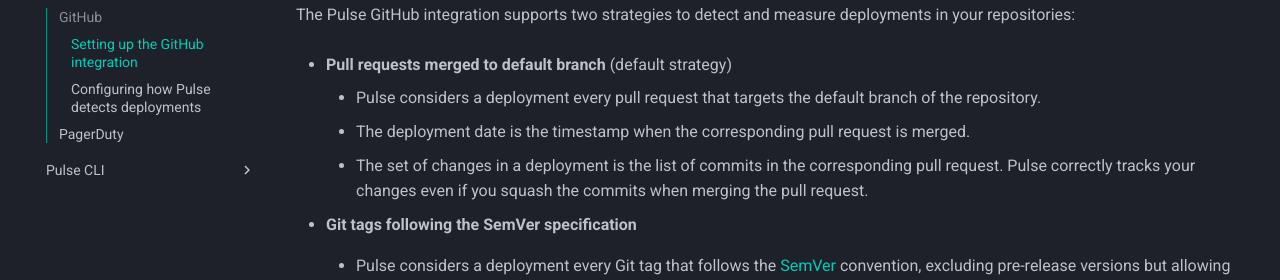
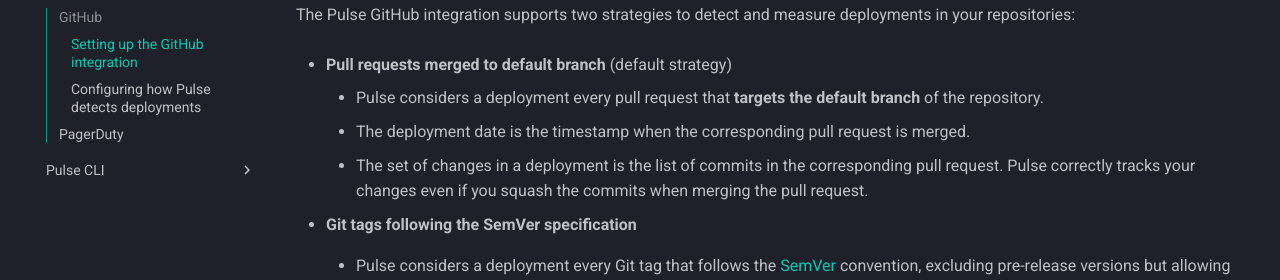
Before and after one commit to codacy/pulse-user-docs, an MkDocs documentation site: the page built from docs/one-click-integrations.md, in a window 1280 px wide and 900 px high, scrolled down 1639 px. Shown: the part 172-452 px from the top of the window. Built offline with MkDocs 1.6.1 and Material for MkDocs 9.7.7, drawn with Linux system fonts in a browser that asks for light colours.

```diff
--- a/docs/one-click-integrations.md
+++ b/docs/one-click-integrations.md
@@ -41,7 +41,7 @@ The Pulse GitHub integration supports two strategies to detect and measure deplo
 
 -   **Pull requests merged to default branch** (default strategy)
 
-    -   Pulse considers a deployment every pull request that targets the default branch of the repository.
+    -   Pulse considers a deployment every pull request that **targets the default branch** of the repository.
     -   The deployment date is the timestamp when the corresponding pull request is merged.
     -   The set of changes in a deployment is the list of commits in the corresponding pull request. Pulse correctly tracks your changes even if you squash the commits when merging the pull request.
 
```
